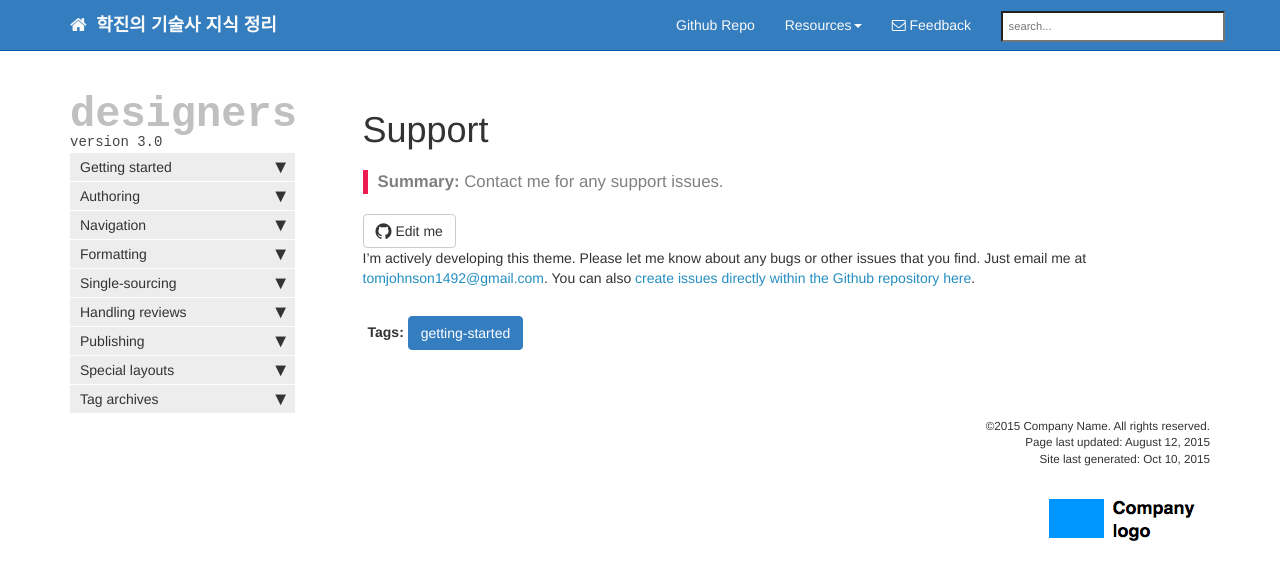
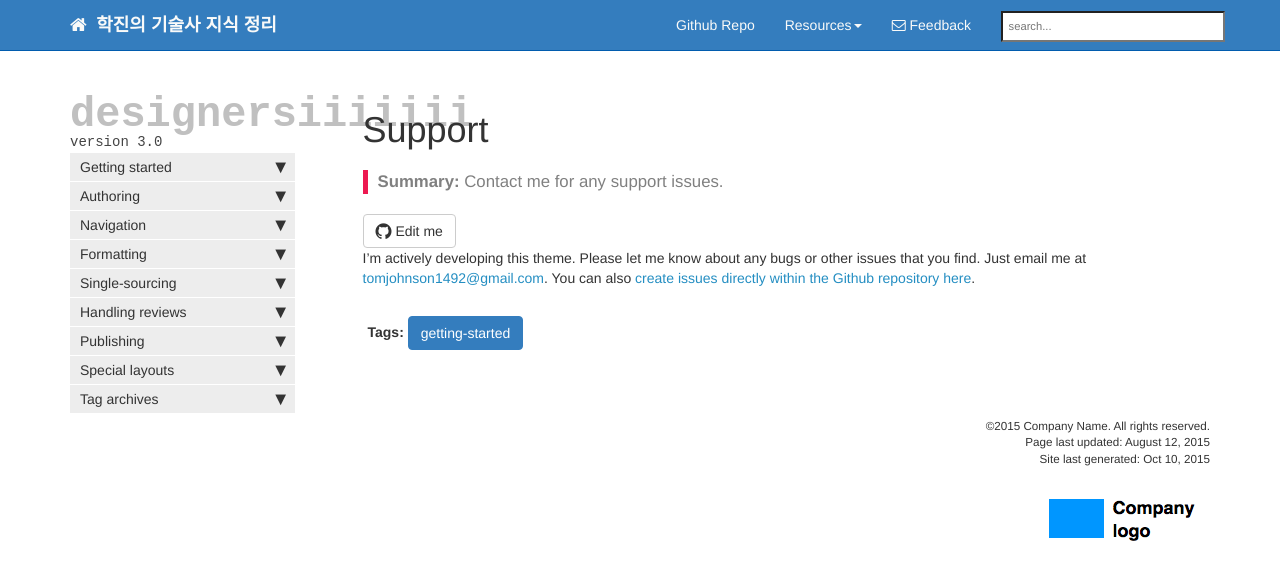
Before and after one commit to hakchin/pe, a Jekyll site: the page built from doc_support.md, in a window 1280 px wide. Shown: the top 580 px of the page. Built offline with Jekyll 4.4.1, drawn with Linux system fonts in a browser that asks for light colours; nearby versions of some CDN libraries; library files that are not in the unit come from our copies; Markdown is read by kramdown in place of the engine named in the settings; comment, search, counter and statistics services are not loaded.

Commit message:
modified:   _config.yml

```diff
--- a/_config.yml
+++ b/_config.yml
@@ -15,7 +15,7 @@ github_editme_path: tomjohnson1492/documentation-theme-jekyll/blob/gh-pages
 # don't use a slash before or after the above path. here's how this url gets written out in page.html: https://github.com/{{site.github_editme_path}}{{page.url | replace: '.html', '.md'}}
 # variables
 
-sidebar_tagline: designers
+sidebar_tagline: designersiiiiiii
 sidebar_version: version 3.0
 
 port: 4001
```
